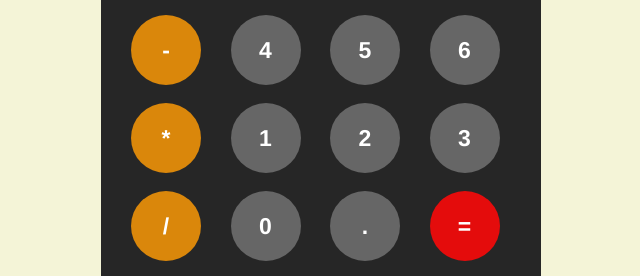
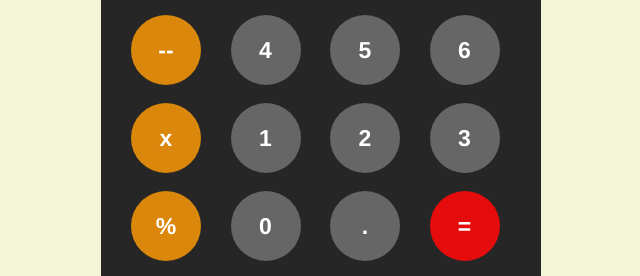
Before and after one commit to mostafa-ehab22/Calculator, a plain HTML site: page index.html in a window 1280 px wide. Shown: the part 310-586 px from the top of the page, 319-959 px from the left. Drawn offline with Linux system fonts and the light colour scheme.

Commit message:
Update buttons visual

```diff
--- a/index.html
+++ b/index.html
@@ -14,15 +14,15 @@
         <button onclick="addToDisplay('7')">7</button>
         <button onclick="addToDisplay('8')">8</button>
         <button onclick="addToDisplay('9')">9</button>
-        <button onclick="addToDisplay('-')" class="operator">-</button>
+        <button onclick="addToDisplay('-')" class="operator">--</button>
         <button onclick="addToDisplay('4')">4</button>
         <button onclick="addToDisplay('5')">5</button>
         <button onclick="addToDisplay('6')">6</button>
-        <button onclick="addToDisplay('*')" class="operator">*</button>
+        <button onclick="addToDisplay('*')" class="operator">x</button>
         <button onclick="addToDisplay('1')">1</button>
         <button onclick="addToDisplay('2')">2</button>
         <button onclick="addToDisplay('3')">3</button>
-        <button onclick="addToDisplay('/')" class="operator">/</button>
+        <button onclick="addToDisplay('/')" class="operator">%</button>
         <button onclick="addToDisplay('0')">0</button>
         <button onclick="addToDisplay('.')">.</button>
         <button onclick="calculate()" id="equal">=</button>
```
